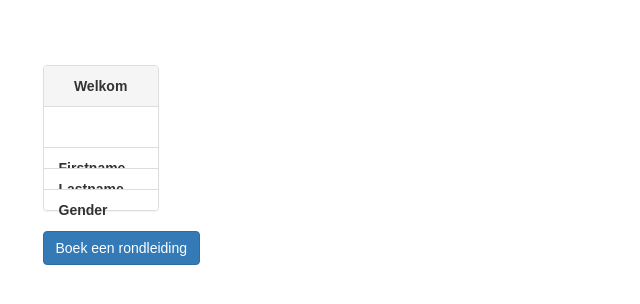
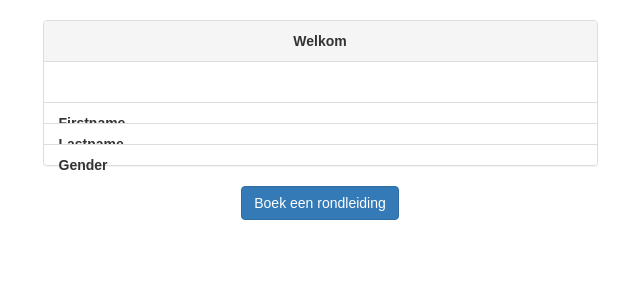
Before and after one commit to daangorinsek/rent-a-student, a PHP site: page /rent-a-student/visitor_profile.php in a window 1280 px wide. Shown: the part 51-355 px from the top of the page, without its empty margins (320-960 px from the left). Run offline with PHP 8.4, Linux system fonts and the light colour scheme; data that the repository does not hold is empty; some libraries are stand-ins or nearby versions.

Commit message:
minor changes to layout

```diff
--- a/visitor_profile.php
+++ b/visitor_profile.php
@@ -47,25 +47,10 @@
 
 		<form action="" method="post" role="form">
 
-			<div class="row">
-			<div class="col-md-offset-3 col-md-6">
 
 
 			<div class="row">
-			<div class="col-md-3">
-
-				<div class="input-group">
-					<a href="#">
-					<?php echo "<img src=\"" . $profile_pic . "\" />"; ?>
-					</a>
-				</div>
-
-
-
-			</div>
-			</div>
-			<div class="row">
-			<div class="col-md-3">
+			<div class="col-md-offset-3 col-md-6">
 				<div class="form-group">
 
 					<div class="panel panel-default">
```
